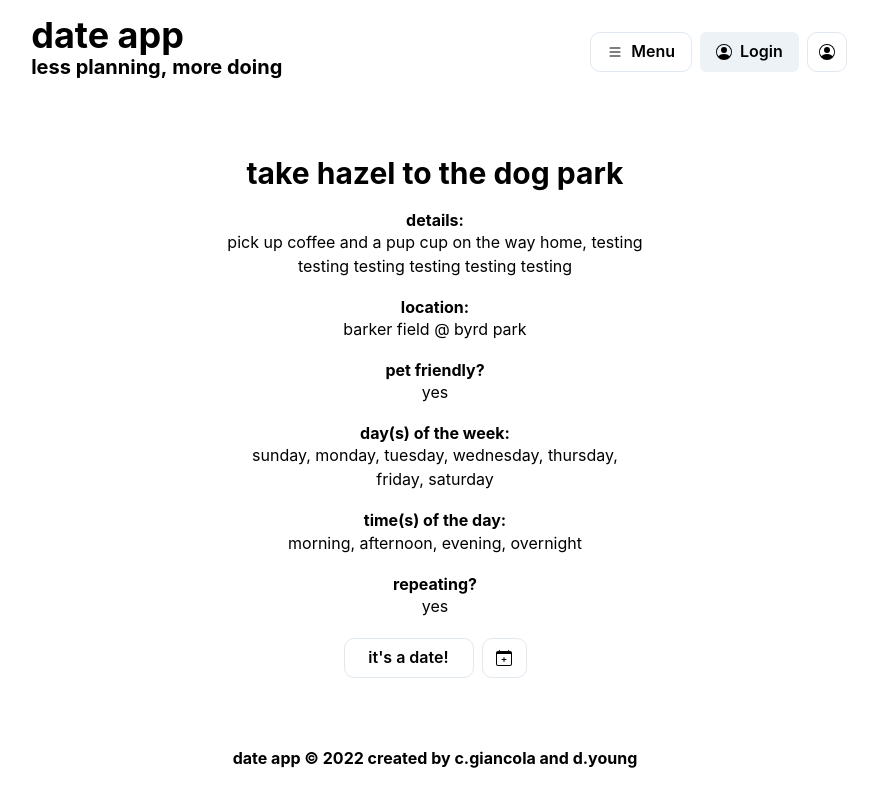
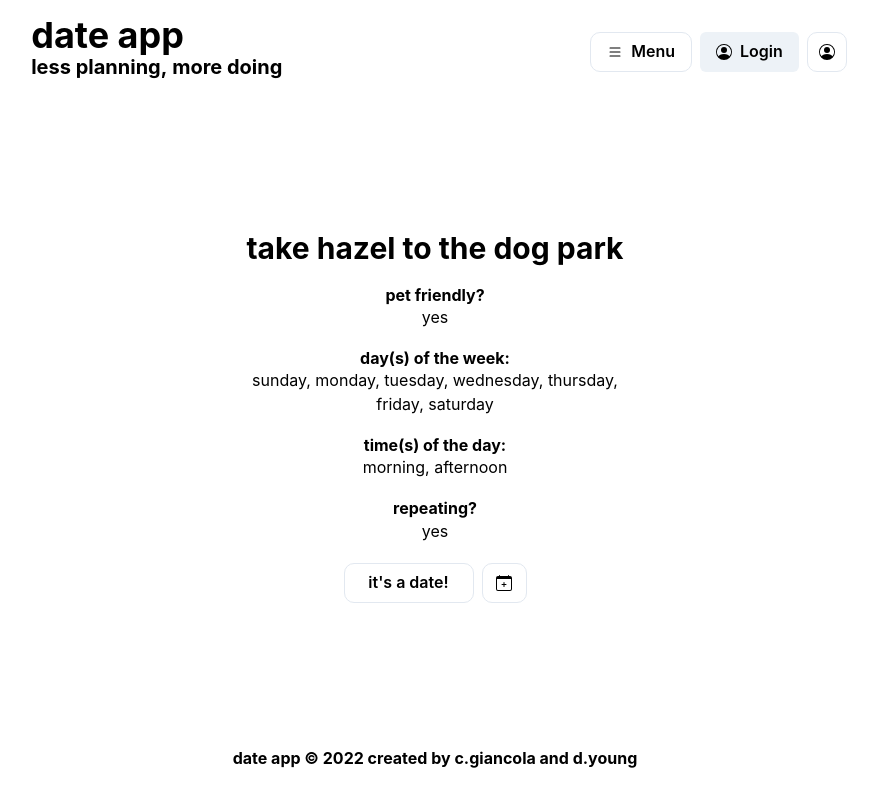
Before and after one commit to christinagiancola/date-app, a React app: page / in a window 1280 px wide. Shown: the whole page, without its empty margins (205-1083 px from the left). Built offline with nearby package versions, Linux system fonts and the light colour scheme.

Commit message:
Set <DateCard> up to be reusable with different date content

```diff
--- a/src/components/DateCard.js
+++ b/src/components/DateCard.js
@@ -3,47 +3,62 @@ import { Container, Heading, Flex, Button, ButtonGroup, IconButton, Box } from '
 import { BsCalendarPlus } from 'react-icons/bs';
 
 const DateCard = () => {
+	const date = {
+		id: 1,
+		name: 'take hazel to the dog park',
+		repeating: true,
+		budgetInDollars: 0,
+		timeOfDay: ['morning', 'afternoon'],
+		dayOfWeek: ['Sunday', 'Monday', 'Tuesday', 'Wednesday', 'Thursday', 'Friday', 'Saturday'],
+		petFriendly: true,
+	};
+
 	return (
 		<Container maxW='md' borderRadius='15' centerContent id='date-card'>
 			<Flex justify='center' align='center' direction='column' textTransform='lowercase' className='text' my='3'>
 				<Heading as='h3' size='lg' mt='5'>
-					take hazel to the dog park
+					{date.name}
 				</Heading>
+				{date.dateDetails && (
+					<div>
 						<Heading as='h4' size='sm' mt='5'>
 							Details:
 						</Heading>
-				<p className='centered'>
-					pick up coffee and a pup cup on the way home, testing testing testing testing testing testing
-				</p>
+						<p className='centered'>{date.dateDetails}</p>
+					</div>
+				)}
+				{date.location && (
+					<div>
 						<Heading as='h4' size='sm' mt='5'>
 							Location:
 						</Heading>
-				<p className='centered'>Barker Field @ Byrd Park</p>
+						<p className='centered'>{date.location}</p>
+					</div>
+				)}
 				<Heading as='h4' size='sm' mt='5'>
 					Pet Friendly?
 				</Heading>
-				<p className='centered'>Yes</p>
+				{date.petFriendly ? <p className='centered'>Yes</p> : <p className='centered'>No</p>}
 				<Heading as='h4' size='sm' mt='5'>
 					Day(s) of the Week:
 				</Heading>
-				<p className='centered'>Sunday, Monday, Tuesday, Wednesday, Thursday, Friday, Saturday</p>
+				<p className='centered'>{date.dayOfWeek.join(', ')}</p>
 				<Heading as='h4' size='sm' mt='5'>
 					Time(s) of the Day:
 				</Heading>
 				<p className='centered'>
-					<span>Morning, Afternoon, Evening, Overnight</span>
+					<span>{date.timeOfDay.join(', ')}</span>
 				</p>
 				<Heading as='h4' size='sm' mt='5'>
 					Repeating?
 				</Heading>
-				<p className='centered'>Yes</p>
+				{date.repeating ? <p className='centered'>Yes</p> : <p className='centered'>No</p>}
 				<ButtonGroup py='5' size='md' variant='outline'>
 					<Button borderRadius='10' width='130px' className='button'>
 						it's a date!
 					</Button>
 					<IconButton icon={<BsCalendarPlus />} borderRadius='10' width='45px' className='button' />
 				</ButtonGroup>
-				{/* <span>Add Date to Calendar</span> */}
 			</Flex>
 		</Container>
 	);
--- a/src/components/NavMenu.js
+++ b/src/components/NavMenu.js
@@ -1,5 +1,5 @@
 import React from 'react';
-import { HStack, Button, Show, Box, Menu, MenuButton, MenuList, MenuItem, IconButton } from '@chakra-ui/react';
+import { HStack, Button, Box, Menu, MenuButton, MenuList, MenuItem, IconButton, Show, Hide } from '@chakra-ui/react';
 import {
 	BsPlusSquare,
 	BsFillHouseFill,
```
Lines whose indentation alone changed are shown as unchanged.
